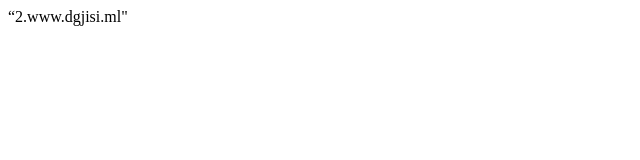
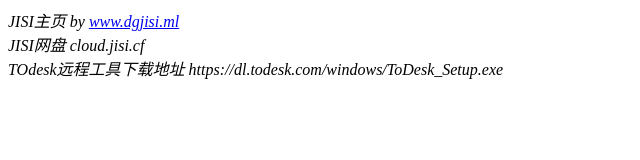
Before and after one commit to dgjisi/s, a plain HTML site: page index.html in a window 1280 px wide. Shown: the whole page, without its empty margins (0-640 px from the left). Drawn offline with Linux system fonts and the light colour scheme.

Commit message:
Update index.html

```diff
--- a/index.html
+++ b/index.html
@@ -1,5 +1,9 @@
 <html>
 <body>
-“2.www.dgjisi.ml"
+  <address>
+   JISI主页 by <a href="www.dgjisi.ml">www.dgjisi.ml</a><br>
+   <tr>JISI网盘 cloud.jisi.cf</tr><br>
+   <tr>TOdesk远程工具下载地址 https://dl.todesk.com/windows/ToDesk_Setup.exe</tr><br>
+   </address>
 </body>
 </html>
```
